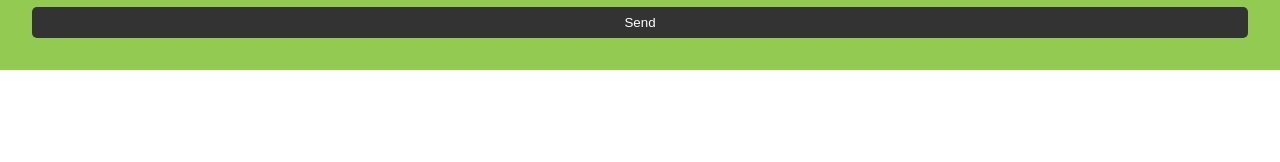
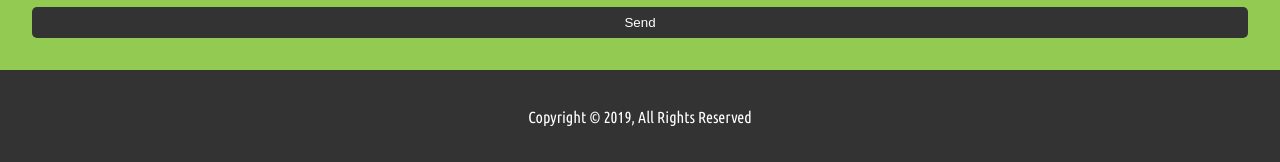
Before and after one commit to syedPasha/code-resolvers, a React (Create React App) app: page / in a window 1280 px wide. Shown: the part 1975-2137 px from the top of the page. Before the commit the page ends 2045 px from the top, so only its background shows below. Built offline with nearby package versions, Linux system fonts and the light colour scheme.

Commit message:
Added footer

```diff
--- a/src/App.js
+++ b/src/App.js
@@ -6,6 +6,7 @@ import Header from '../src/components/Header';
 import Whatsection from './components/Whatsection';
 import Whosection from './components/Whosection';
 import Contact from './components/Contact';
+import Footer from './components/Footer';
 
 function App() {
   return (
@@ -15,6 +16,7 @@ function App() {
       <Whatsection/>
       <Whosection/>
       <Contact/>
+      <Footer/>
     </>
   );
 }
--- /dev/null
+++ b/src/components/Footer.js
@@ -0,0 +1,13 @@
+import React from 'react';
+
+const Footer = () =>{
+    return(
+        <footer id="main-footer"  class="bg-dark text-center py-1">
+            <div id="container">
+                <p> Copyright  &copy; 2019, All Rights Reserved</p>
+            </div>
+        </footer>
+    );
+}
+
+export default Footer;
```
